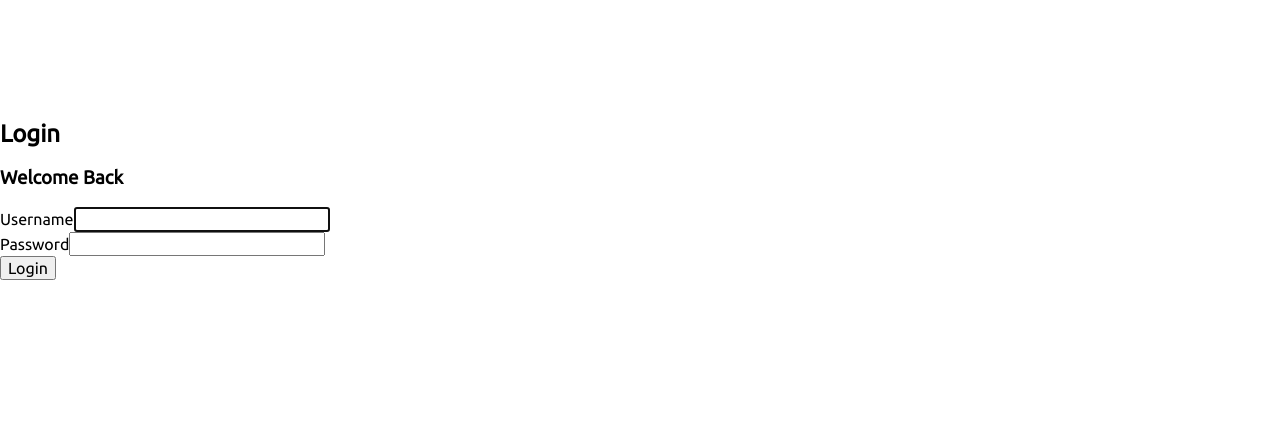
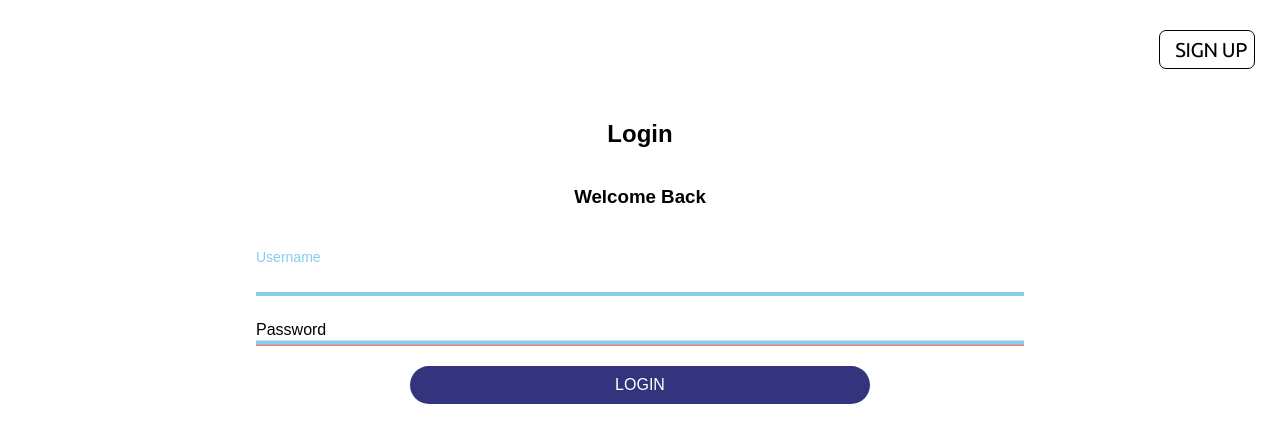
Before and after one commit to thinkful-ei-firefly/spaced-repetition-sam-ahmed-client, a React app: page /login in a window 1280 px wide. Built offline with nearby package versions, Linux system fonts and the light colour scheme.

Commit message:
done with LoginPage.css

```diff
--- a/src/components/Header/Header.css
+++ b/src/components/Header/Header.css
@@ -31,8 +31,25 @@
   }
 
 .header-link:first-child {
-    padding-left: 5px;
+    /* padding: 5px; */
+    /* border: 1px solid black; */
+    padding: 7px;
+    text-align: center;
+    /* width: fit-content; */
+  /* color:black; */
+  /* border-radius: 7px; */
 
+  }
+
+  .header-link:last-child {
+      border: 1px solid black;
+      padding: 7px;
+    color:black;
+    border-radius: 7px;
+    text-align: center;
+    width: fit-content;
+    margin-right: 0px;
+    margin-left: auto;
   }
 
   @media (min-width: 768px) {
--- /dev/null
+++ b/src/components/LoginForm/LoginForm.css
@@ -0,0 +1,135 @@
+.LoginForm {
+    margin: 20px;
+    width: 100%;
+    position: relative;
+    /* height: 50px; */
+    /* background: blue; */
+    /* overflow:hidden; */
+
+}
+@media (min-width: 414px) {
+    .LoginForm {
+        width: 60%;
+    }
+
+  }
+
+.form-section {
+    /* margin: 20px; */
+    width: 100%;
+    position: relative;
+    height: 50px;
+    /* background: blue; */
+    /* overflow:hidden; */
+
+}
+
+.input {
+    width: 100%;
+    height: 100%;
+    color: grey;
+    padding-top: 10px;
+    font-size: 20px;
+    border: none;
+    text-align: center;
+    outline: none;
+
+}
+.label-name {
+    position: absolute;
+    bottom:0px;
+    left:0%;
+    width: 100%;
+    height: 100%;
+    pointer-events: none;
+    border-bottom: 2px solid lightcoral;
+}
+
+.label-name::after {
+    content: '';
+    position: absolute;
+    left:0px;
+    bottom:-2px;
+    height: 100%;
+    width:100%;
+    border-bottom: 4px solid skyblue;
+    transform: translateY(-3%);
+    transition: transform 0.3s ease;
+
+}
+
+.content-name {
+    position: absolute;
+    bottom:5px;
+    left:0px;
+    right:0px;
+    transition:  all 0.3s ease;
+}
+
+.input:focus + .label-name .content-name,
+.input:valid + .label-name .content-name {
+    transform: translateY(-150%);
+    font-size:14px;
+    color:skyblue;
+}
+
+.input:focus + .label-name::after,
+.input:valid + .label-name::after {
+    transform: translateX(0%);
+
+}
+
+
+
+.form-btn {
+    width: 60%;
+    text-align: center;
+    margin-left:auto;
+    margin-right:auto;
+    align-items: center;
+}
+
+
+.LoginForm__btn {
+    margin: 20px;
+    width: 100%;
+    border: none;
+    color: #fff !important;
+    text-transform: uppercase;
+    text-decoration: none;
+    background: rgb(52, 52, 126);
+    padding: 10px;
+    border-radius: 50px;
+    display: inline-block;
+    border: none;
+    transition: all 0.4s ease 0s;
+    text-align: center;
+    margin-left:auto;
+    margin-right:auto;
+    align-items: center;
+}
+
+.LoginForm__btn:hover {
+    text-shadow: 0px 0px 6px rgba(255, 255, 255, 1);
+-webkit-box-shadow: 0px 5px 40px -10px rgba(0,0,0,0.57);
+-moz-box-shadow: 0px 5px 40px -10px rgba(0,0,0,0.57);
+transition: all 0.4s ease 0s;
+    }
+
+
+.RegistrationForm__footer{
+    text-align: center;
+    font-size: 1.5em;
+}
+
+.required {
+    color: white;
+}
+
+@media (min-width: 414px) {
+    .login, .register, .header-user-name, .logout{
+        display: inline;
+        padding-left: 5px;
+      }
+
+  }
--- a/src/components/LoginForm/LoginForm.js
+++ b/src/components/LoginForm/LoginForm.js
@@ -3,6 +3,7 @@ import { Input, Label } from '../Form/Form'
 import AuthApiService from '../../services/auth-api-service'
 import UserContext from '../../contexts/UserContext'
 import Button from '../Button/Button'
+import './LoginForm.css'
 
 class LoginForm extends Component {
   static defaultProps = {
@@ -48,33 +49,42 @@ class LoginForm extends Component {
         onSubmit={this.handleSubmit}
       >
         <div role='alert'>
-          {error && <p>{error}</p>}
+          {error && <p className='alert'>{error}</p>}
         </div>
-        <div>
-          <Label htmlFor='login-username-input'>
-            Username
-          </Label>
+        <div className='form-section'>
+
           <Input
+          className='input'
             ref={this.firstInput}
             id='login-username-input'
             name='username'
             required
           />
-        </div>
-        <div>
-          <Label htmlFor='login-password-input'>
-            Password
-          </Label>
+          <Label className='label-name' htmlFor='login-username-input'>
+          <span className='content-name' >Username</span>
+        </Label>
+
+        </div >
+        <div className='form-section'>
+
           <Input
+          className='input'
             id='login-password-input'
             name='password'
             type='password'
             required
           />
+          <Label className='label-name' htmlFor='login-password-input'>
+            <span className='content-name' >Password</span>
+          </Label>
         </div>
-        <Button type='submit'>
+        <div className='form-btn' >
+        <Button
+        className='LoginForm__btn' type='submit'>
           Login
         </Button>
+        </div>
+
       </form>
     )
   }
--- /dev/null
+++ b/src/routes/LoginRoute/LoginRoute.css
@@ -0,0 +1,16 @@
+.LoginRoute__body{
+    height: 100%;
+    display: flex;
+    justify-content: space-around;
+    align-items: center;
+    flex-direction: column;
+    font-family: sans-serif;
+    /* background: grey; */
+}
+
+.LoginRoute__h3{
+    max-width: 80%;
+    padding: 10px;
+    text-align: center;
+
+}
--- a/src/routes/LoginRoute/LoginRoute.js
+++ b/src/routes/LoginRoute/LoginRoute.js
@@ -1,5 +1,6 @@
 import React, { Component } from 'react'
 import LoginForm from '../../components/LoginForm/LoginForm'
+import './LoginRoute.css'
 
 class LoginRoute extends Component {
   static defaultProps = {
@@ -17,9 +18,9 @@ class LoginRoute extends Component {
 
   render() {
     return (
-      <section>
+      <section className='LoginRoute__body'>
         <h2>Login</h2>
-        <h3>Welcome Back</h3>
+        <h3 className='LoginRout__h3'>Welcome Back</h3>
         <LoginForm
           onLoginSuccess={this.handleLoginSuccess}
         />
```
